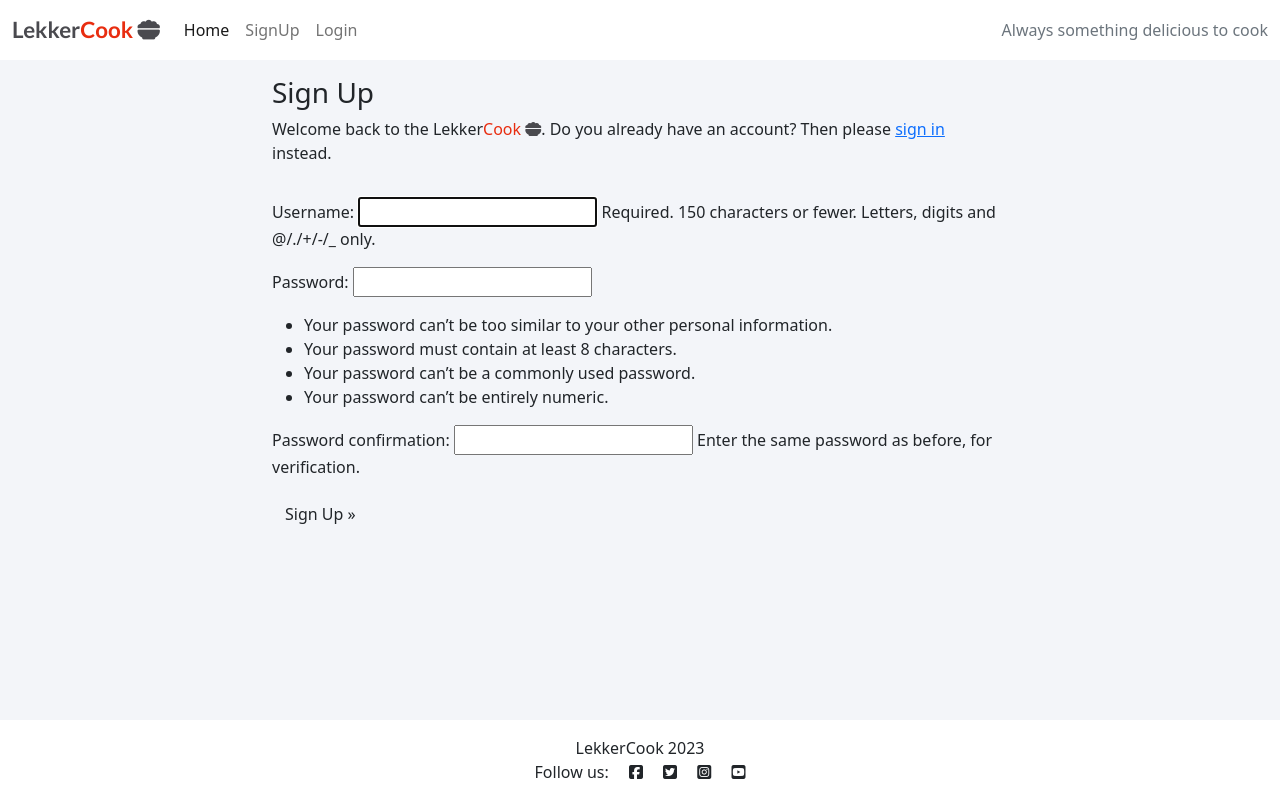
After one commit to humberto-pereira/lekker-cook, a Django app: page /signup/ in a window 1280 px wide. The commit adds this page. Run offline with Django 3.2, Linux system fonts and the light colour scheme; some libraries are stand-ins or nearby versions.

Commit message:
Update registration HTML templates, view.py, url.py

```diff
--- a/blog/urls.py
+++ b/blog/urls.py
@@ -1,6 +1,7 @@
-from django.urls import path
+from django.urls import path, include
 from . import views
 from django.contrib.auth import views as auth_views
+
 
 
 urlpatterns = [
@@ -8,7 +9,8 @@ urlpatterns = [
     path('recipe/<slug:slug>/', views.recipe_detail, name='recipe_detail'),
     path('category/<slug:slug>/', views.category_detail, name='category_detail'),
     #  Login register and logout views
-    path('register/', views.register, name='register'),
+    path('signup/', views.signup, name='signup'),
     path('login/', auth_views.LoginView.as_view(), name='login'),
     path('logout/', views.logout_view, name='logout'),
+    path('accounts/', include('allauth.urls')),
 ]
--- a/blog/views.py
+++ b/blog/views.py
@@ -2,8 +2,10 @@ from django.shortcuts import render, get_object_or_404, redirect
 from .models import Category, Recipe
 from django.db.models import Avg
 from django.contrib.auth.forms import UserCreationForm
-from django.contrib.auth import logout
+from django.contrib.auth import logout, authenticate, login
 from django.contrib import messages
+from django.urls import reverse
+
 
 def category_list(request):
     categories = Category.objects.all().prefetch_related('recipes')
@@ -36,18 +38,27 @@ def category_detail(request, slug):
     return render(request, 'category_detail.html',
                   {'category': category, 'recipes': recipes})
 
-def register(request):
+def signup(request):
     if request.method == 'POST':
         form = UserCreationForm(request.POST)
         if form.is_valid():
             # save the user
             form.save()
-            return redirect('login')
+            username = form.cleaned_data.get('username')
+            password = form.cleaned_data.get('password1')
+            user = authenticate(username=username, password=password)
+            if user is not None:
+                login(request, user)
+                return redirect('home')
     else:
         form = UserCreationForm()
-    return render(request, 'registration/register.html', {'form': form})
+    return render(request, 'registration/signup.html', {'form': form})
 
 def logout_view(request):
-    logout(request)
-    messages.info(request, "You have been logged out.")
-    return redirect("home")
+    if request.method == 'POST':
+        logout(request)
+        messages.info(request, 'You have been logged out.')
+        return redirect('home')
+    else:
+        #render the logout page if method is GET
+        return render(request, 'registration/logout.html')
--- a/templates/base.html
+++ b/templates/base.html
@@ -42,7 +42,7 @@
                     </li>
                     {% else %}
                     <li class="nav-item">
-                        <a class="nav-link" href="{% url 'register' %}">Register</a>
+                        <a class="nav-link" href="{% url 'signup' %}">SignUp</a>
                     </li>
                     <li class="nav-item">
                         <a class="nav-link" href=" {% url 'login'  %}">Login</a>
--- /dev/null
+++ b/templates/registration/signup.html
@@ -0,0 +1,31 @@
+{% extends "base.html" %}
+
+{% load i18n %}
+
+{% block head_title %}{% trans "Signup" %}{% endblock %}
+
+{% block content %}
+<div class="container">
+    <div class="row">
+        <div class="col-md-8 mt-3 offset-md-2">
+            <h3>{% trans "Sign Up" %}</h3>
+
+            <p>{% blocktrans %}Welcome back to the <span>Lekker</span><span class=" red-logo">Cook <i class="fa-solid fa-bowl-food bowl"></i></span>. Do you already have an account? Then please <a
+                    class="link" href="{{ login_url }}">sign in</a> instead.{% endblocktrans %}</p>
+        </div>
+    </div>
+    <div class="row">
+        <div class="col-md-8 mt-3 offset-md-2">
+            <form class="signup" id="signup_form" method="post" action="{% url 'signup' %}">
+                {% csrf_token %}
+                {{ form.as_p }}
+                {% if redirect_field_value %}
+                <input type="hidden" name="{{ redirect_field_name }}" value="{{ redirect_field_value }}" />
+                {% endif %}
+                <button class="btn btn-signup right" type="submit">{% trans "Sign Up" %} &raquo;</button>
+            </form>
+        </div>
+    </div>
+</div>
+
+{% endblock %}
```
Also changed, not shown: lekkercook/settings.py (+8 -0 lines), templates/index.html (+11 -8 lines), templates/registration/login.html (+30 -6 lines), templates/registration/logout.html (added, +29 -0 lines), templates/registration/register.html (deleted, +0 -10 lines).
